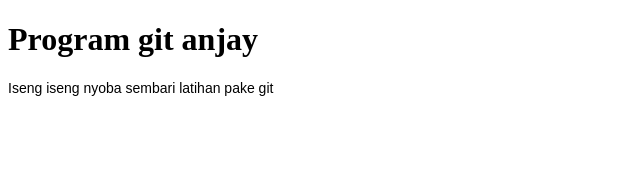
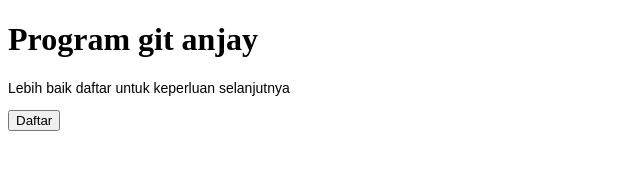
Before and after one commit to faridthns/Latihan-Git, a plain HTML site: page index.html in a window 1280 px wide. Shown: the whole page, without its empty margins (0-640 px from the left). Drawn offline with Linux system fonts and the light colour scheme.

Commit message:
Mengubah index.html dari komputer

```diff
--- a/index.html
+++ b/index.html
@@ -9,6 +9,7 @@
 </head>
 <body>
     <h1>Program git anjay</h1>
-    <p>Iseng iseng nyoba sembari latihan pake git</p>
+    <p>Lebih baik daftar untuk keperluan selanjutnya</p>
+    <button>Daftar</button>
 </body>
 </html>
```
